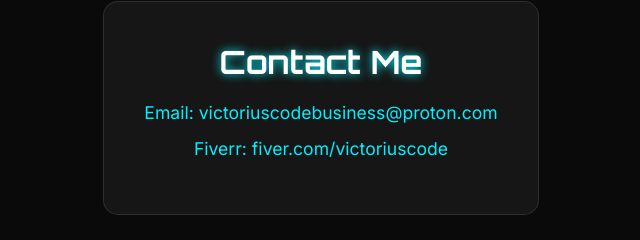
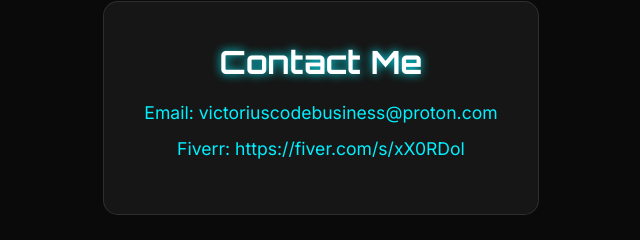
Before and after one commit to VictoriusCode/code, a plain HTML site: page contact.html in a window 1280 px wide. Shown: the part 292-532 px from the top of the page, 319-959 px from the left. Drawn offline with Linux system fonts and the light colour scheme.

Commit message:
Update contact.html test 3

```diff
--- a/contact.html
+++ b/contact.html
@@ -61,7 +61,7 @@
     </a>
 
     <a href="https://fiver.com/s/xX0RDol" target="_blank">
-      Fiverr: fiver.com/victoriuscode
+      Fiverr: https://fiver.com/s/xX0RDol
     </a>
   </div>
 
```
